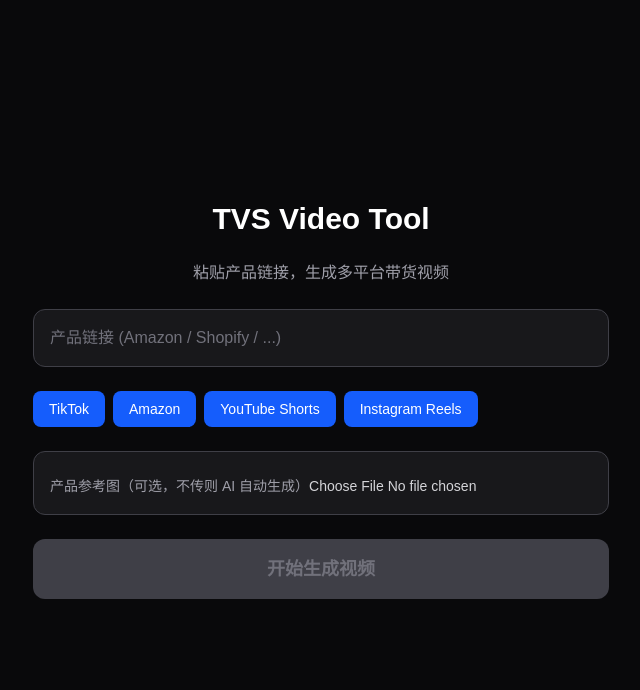
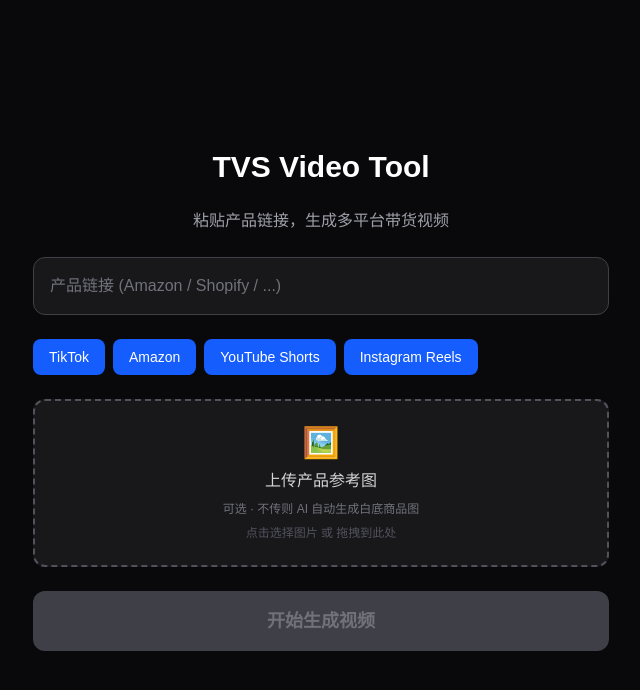
Before and after one commit to shen169/tvs-video-tool, a Next.js app in the folder frontend/: page / in a window 1280 px wide. Shown: the top 690 px of the page, without its empty margins (319-959 px from the left). Built offline with nearby package versions, Linux system fonts and the light colour scheme; no server answers.

Commit message:
feat: 显眼的上传区 — 大虚线框+图标+拖拽提示

```diff
--- a/frontend/app/page.tsx
+++ b/frontend/app/page.tsx
@@ -67,15 +67,30 @@
           ))}
         </div>
 
-        <div className="p-4 rounded-xl bg-zinc-900 border border-zinc-700">
-          <label className="text-sm text-zinc-400">产品参考图（可选，不传则 AI 自动生成）</label>
+        <label className={`block p-6 rounded-xl border-2 border-dashed cursor-pointer transition text-center ${
+          image ? "border-green-500 bg-green-500/10" : "border-zinc-600 hover:border-zinc-400 bg-zinc-900"
+        }`}>
           <input
             type="file"
             accept="image/*"
-            className="mt-2 text-sm text-zinc-300"
+            className="hidden"
             onChange={(e) => setImage(e.target.files?.[0] || null)}
           />
-        </div>
+          {image ? (
+            <div className="space-y-1">
+              <div className="text-2xl">📸</div>
+              <div className="text-green-400 font-medium">{image.name}</div>
+              <div className="text-xs text-zinc-500">点击更换图片</div>
+            </div>
+          ) : (
+            <div className="space-y-2">
+              <div className="text-3xl">🖼️</div>
+              <div className="text-zinc-300 font-medium">上传产品参考图</div>
+              <div className="text-xs text-zinc-500">可选 · 不传则 AI 自动生成白底商品图</div>
+              <div className="text-xs text-zinc-600">点击选择图片 或 拖拽到此处</div>
+            </div>
+          )}
+        </label>
 
         {error && (
           <div className="p-3 rounded-lg bg-red-900/50 border border-red-700 text-red-300 text-sm">{error}</div>
```
